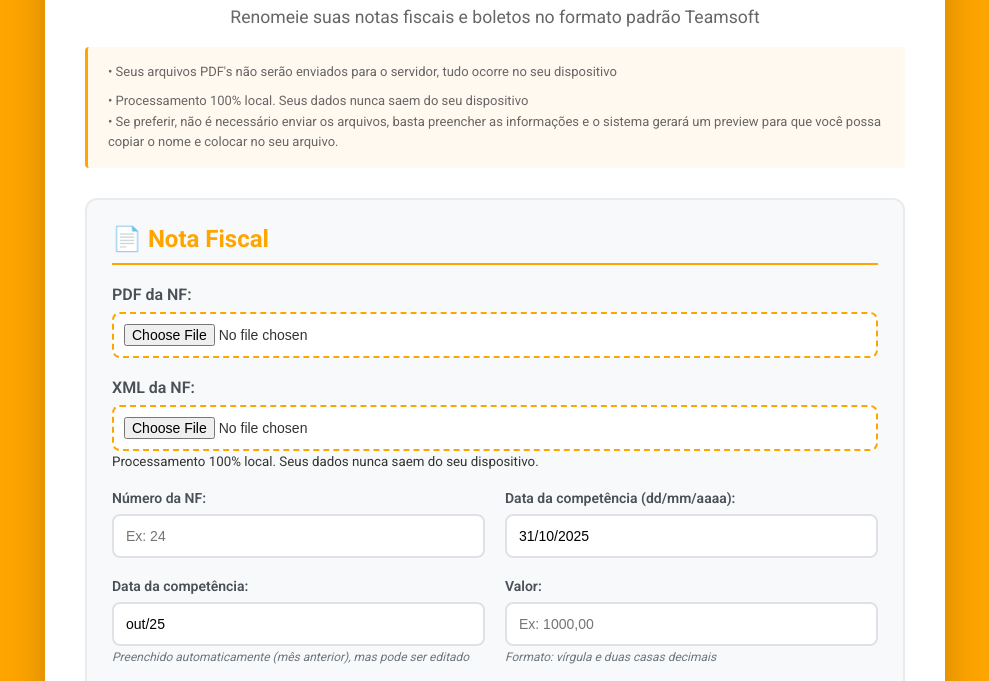
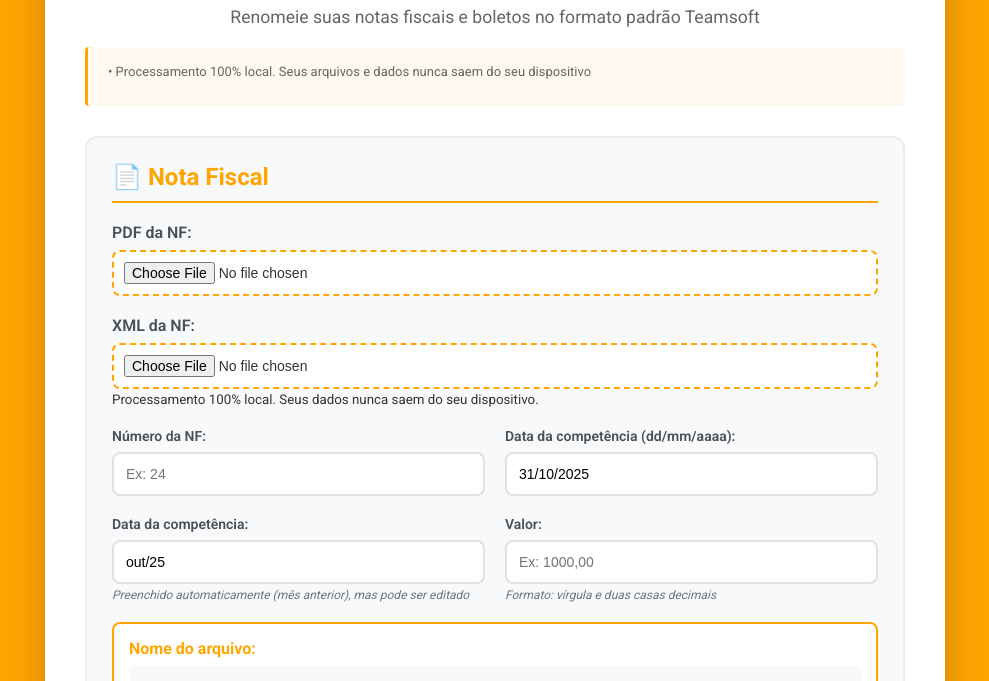
Before and after one commit to gabrieldeoliveiraribeiro/Teamsoft-RenameIt, a plain HTML site: page index.html in a window 1280 px wide. Shown: the part 110-791 px from the top of the page, without its empty margins (145-1134 px from the left). Drawn offline with Linux system fonts and the light colour scheme.

Commit message:
feat: favico

```diff
--- a/index.html
+++ b/index.html
@@ -4,6 +4,7 @@
     <meta charset="UTF-8">
     <meta name="viewport" content="width=device-width, initial-scale=1.0">
     <title>Teamsoft RenameIt - Renomeador de Notas Fiscais e Boletos</title>
+    <link rel="icon" type="image/jpeg" href="favico.jpg">
     <link rel="preconnect" href="https://fonts.googleapis.com">
     <link rel="preconnect" href="https://fonts.gstatic.com" crossorigin>
     <link href="https://fonts.googleapis.com/css2?family=Roboto:wght@300;400;500;600;700&display=swap" rel="stylesheet">
@@ -15,9 +16,7 @@
         <p class="subtitle">Renomeie suas notas fiscais e boletos no formato padrão Teamsoft</p>
 
         <div class="info-hint">
-            <p>• Seus arquivos PDF's não serão enviados para o servidor, tudo ocorre no seu dispositivo</p>
-            <p>• Processamento 100% local. Seus dados nunca saem do seu dispositivo</p>
-            <p>• Se preferir, não é necessário enviar os arquivos, basta preencher as informações e o sistema gerará um preview para que você possa copiar o nome e colocar no seu arquivo.</p>
+            <p>• Processamento 100% local. Seus arquivos e dados nunca saem do seu dispositivo</p>
         </div>
 
         <div class="form-container">
```
Also changed, not shown: favico.jpg (added).
